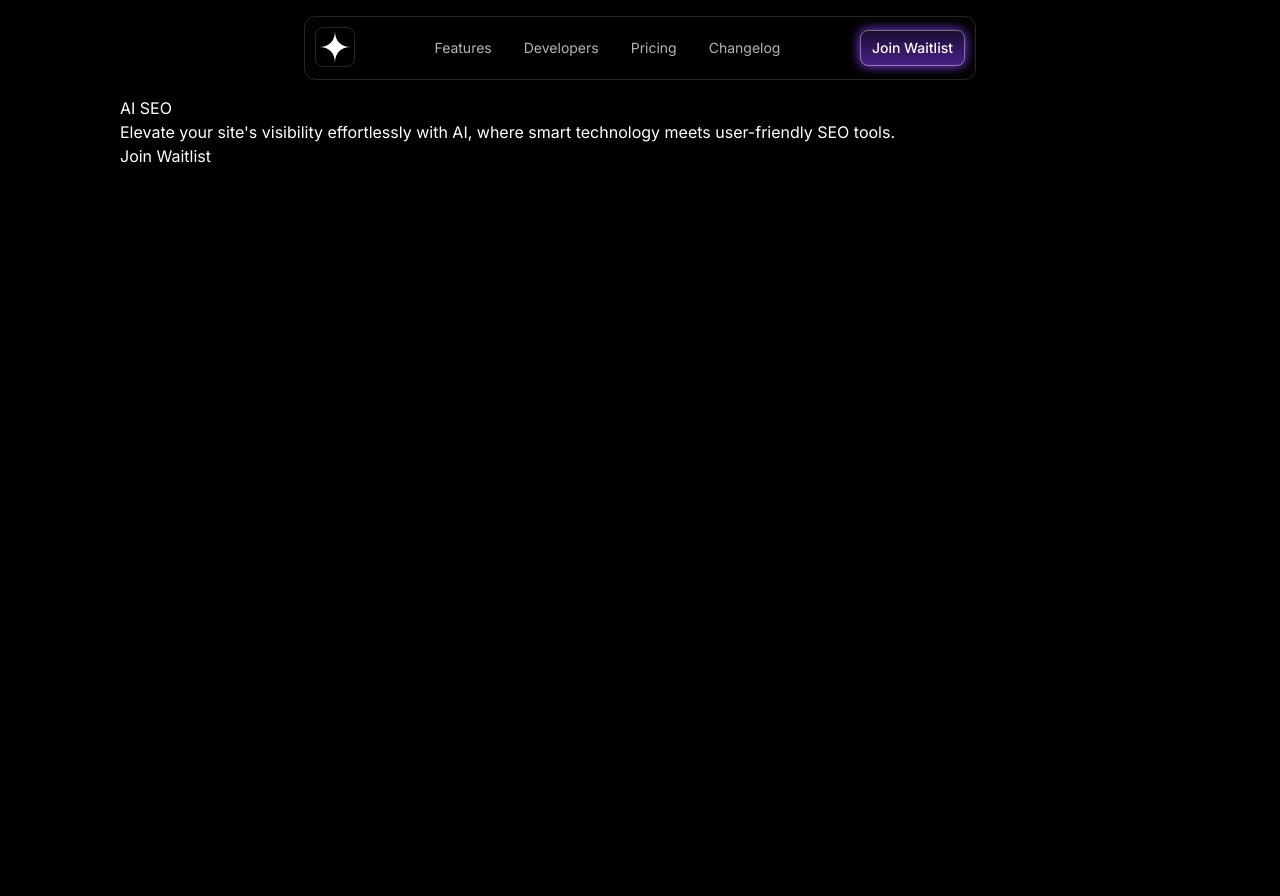
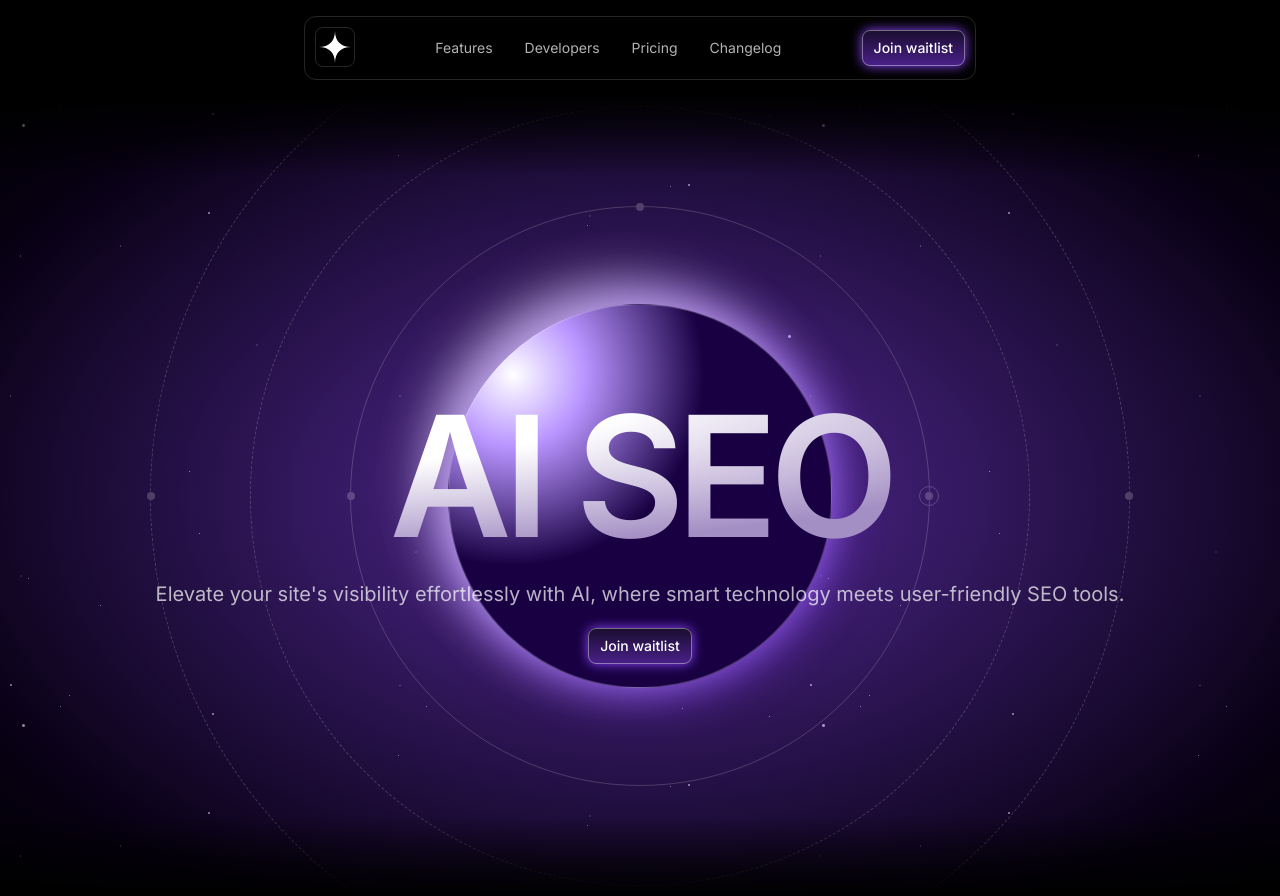
Before and after one commit to amansachann/ai-startup-landing-page, a Next.js app: page / in a window 1280 px wide. Before the commit the page ends 800 px from the top, so only its background shows below. Built offline with nearby package versions, Linux system fonts and the light colour scheme.

Commit message:
Hero Section Done

```diff
--- a/src/sections/Header.tsx
+++ b/src/sections/Header.tsx
@@ -6,9 +6,9 @@
 const Header = () => {
   return (
     <>
-      <header className="py-4 border-b border-white/15 md:border-none">
+      <header className="py-4 border-b border-white/15 md:border-none sticky top-0 z-10">
         <div className="container">
-          <div className="flex justify-between items-center md:border border-white/15 md:p-2.5 rounded-xl max-w-2xl mx-auto">
+          <div className="flex justify-between items-center md:border border-white/15 md:p-2.5 rounded-xl max-w-2xl mx-auto backdrop-blur">
             <div>
               <div className="border border-white/15 rounded-lg h-10 w-10 inline-flex items-center justify-center">
                 <LogoIcon className="h-8 w-8" />
@@ -44,7 +44,7 @@
             </div>
             <div className="flex gap-4 items-center">
               {/* Button here */}
-              <Button>Join Waitlist</Button>
+              <Button>Join waitlist</Button>
               <MenuIcon className="md:hidden" />
             </div>
           </div>
--- a/src/sections/Hero.tsx
+++ b/src/sections/Hero.tsx
@@ -1,16 +1,51 @@
+import Button from "@/components/Button";
 import React from "react";
+import starsBg from "@/assets/stars.png";
 
 const Hero = () => {
   return (
     <>
-      <section>
-        <div className="container">
-          <h1>AI SEO</h1>
-          <p>
+      <section
+        className="h-[492px] md:h-[800px] flex items-center overflow-hidden relative [mask-image:linear-gradient(to_bottom,transparent,black_10%,black_90%,transparent)]"
+        style={{ backgroundImage: `url(${starsBg.src})` }}
+      >
+        {/* --- Background Gradient */}
+        <div className="absolute inset-0 bg-[radial-gradient(75%_75%_at_center_center,rgb(140,69,255,.5)_15%,rgb(14,0,36,.5)_78%,transparent)]"></div>
+
+        {/* --- Planet --- */}
+        <div className="absolute h-64 w-64 md:h-96 md:w-96 bg-purple-500 rounded-full border border-white/20 top-1/2 left-1/2 -translate-x-1/2 -translate-y-1/2 bg-[radial-gradient(50%_50%_at_16.8%_18.3%,white,rgb(184,148,255)_37.7%,rgb(24,0,66))] shadow-[-20px_-20px_50px_rgb(255,255,255,.5),-20px_-20px_80px_rgb(255,255,255,.1),0_0_50px_rgb(140,69,255)]"></div>
+
+        {/* --- Rings --- */}
+        {/* --- 1st ring --- */}
+        <div className="absolute h-[344px] w-[344px] md:h-[580px] md:w-[580px] border rounded-full top-1/2 left-1/2 -translate-x-1/2 -translate-y-1/2 opacity-20">
+          {/* --- Ring Dots --- */}
+          <div className="absolute h-2 w-2 bg-white left-0 top-1/2 -translate-x-1/2 -translate-y-1/2 rounded-full"></div>
+          <div className="absolute h-2 w-2 bg-white left-1/2 top-0 -translate-x-1/2 -translate-y-1/2 rounded-full"></div>
+          <div className="absolute h-5 w-5 border border-white left-full top-1/2 -translate-x-1/2 -translate-y-1/2 rounded-full inline-flex items-center justify-center">
+            <div className="h-2 w-2 bg-white rounded full"></div>
+          </div>
+        </div>
+
+        {/* --- 2nd ring --- */}
+        <div className="absolute h-[444px] w-[444px] md:h-[780px] md:w-[780px] rounded-full border border-white/20 top-1/2 left-1/2 -translate-x-1/2 -translate-y-1/2 border-dashed"></div>
+
+        {/* --- 3rd Ring --- */}
+        <div className="absolute h-[544px] w-[544px] md:w-[980px] md:h-[980px] border border-white rounded-full top-1/2 left-1/2 -translate-x-1/2 -translate-y-1/2 border-dashed opacity-20">
+          <div className="absolute h-2 w-2 bg-white left-0 top-1/2 rounded-full -translate-x-1/2 -translate-y-1/2"></div>
+          <div className="absolute h-2 w-2 bg-white rounded-full left-full top-1/2 -translate-x-1/2 -translate-y-1/2"></div>
+        </div>
+        {/* --- Hero Content --- */}
+        <div className="container relative mt-16">
+          <h1 className="text-8xl font-semibold tracking-tighter bg-[radial-gradient(100%_100%_at_top_left,white,white,rgb(74,32,138,.5))] bg-white text-transparent bg-clip-text text-center md:text-[168px] md:leading-none">
+            AI SEO
+          </h1>
+          <p className="text-lg md:text-xl text-white/70 mt-5 text-center mx-w-xl mx-auto">
             Elevate your site's visibility effortlessly with AI, where smart
             technology meets user-friendly SEO tools.
           </p>
-          <button>Join Waitlist</button>
+          <div className="flex justify-center mt-5">
+            <Button>Join waitlist</Button>
+          </div>
         </div>
       </section>
     </>
```
